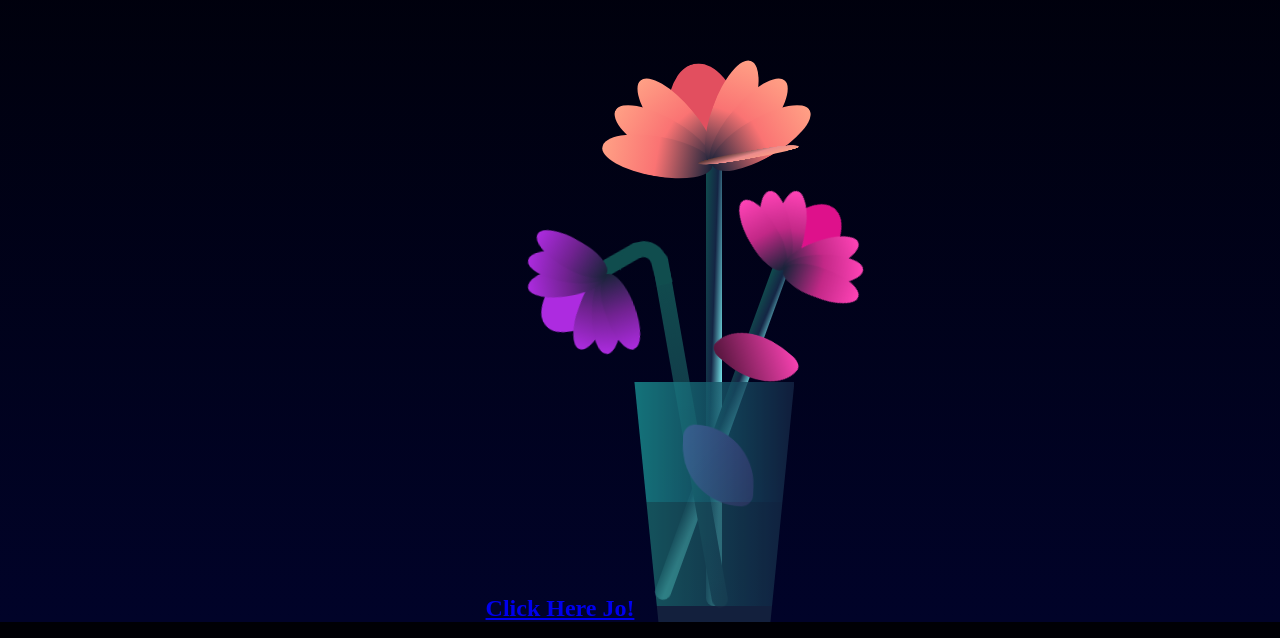
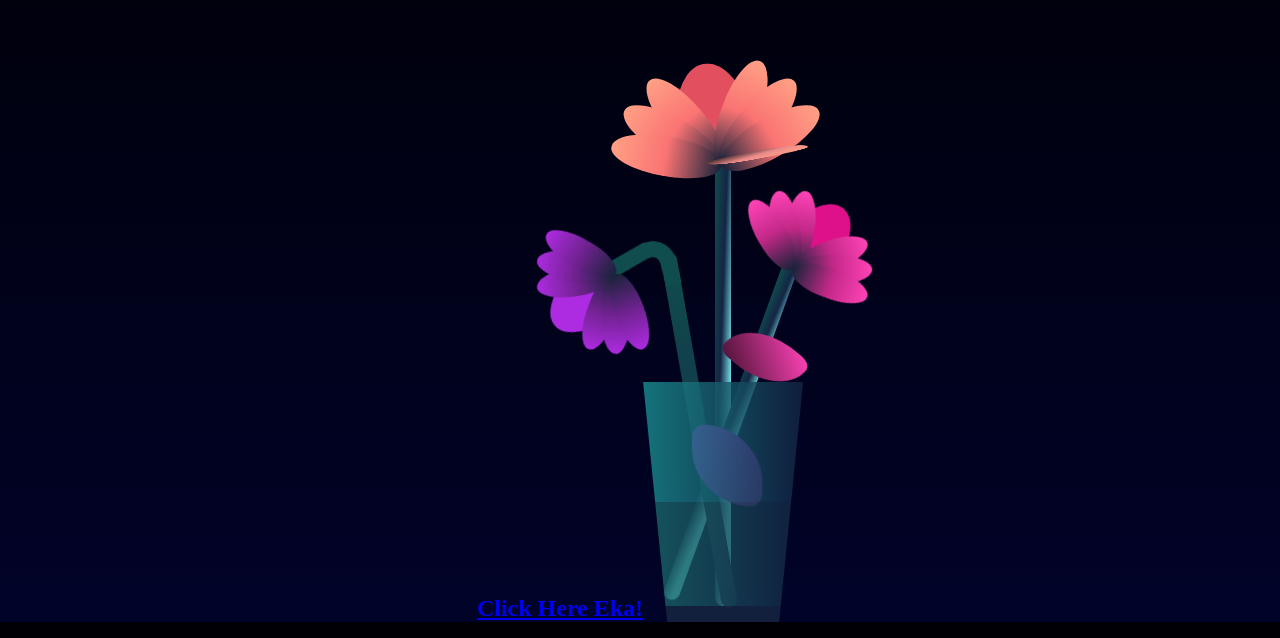
Before and after one commit to arex20/happyBirthday, a plain HTML site: page index.html in a window 1280 px wide. Shown: the part 178-816 px from the top of the page. Drawn offline with Linux system fonts and the light colour scheme.

Commit message:
Update index.html

```diff
--- a/index.html
+++ b/index.html
@@ -8,7 +8,7 @@
 </head>
 <body>
 
-    <a href=" https://arex20.github.io/eka-letter/" class="btn-shine" target="_blank"><h2>Click Here Jo!</h2><link rel="stylesheet" href="./style2.css"></a>
+    <a href=" https://arex20.github.io/eka-letter/" class="btn-shine" target="_blank"><h2>Click Here Eka!</h2><link rel="stylesheet" href="./style2.css"></a>
 <!-- partial:index.partial.html -->
 <div class="flower">
         <div class="f-wrapper">
```
